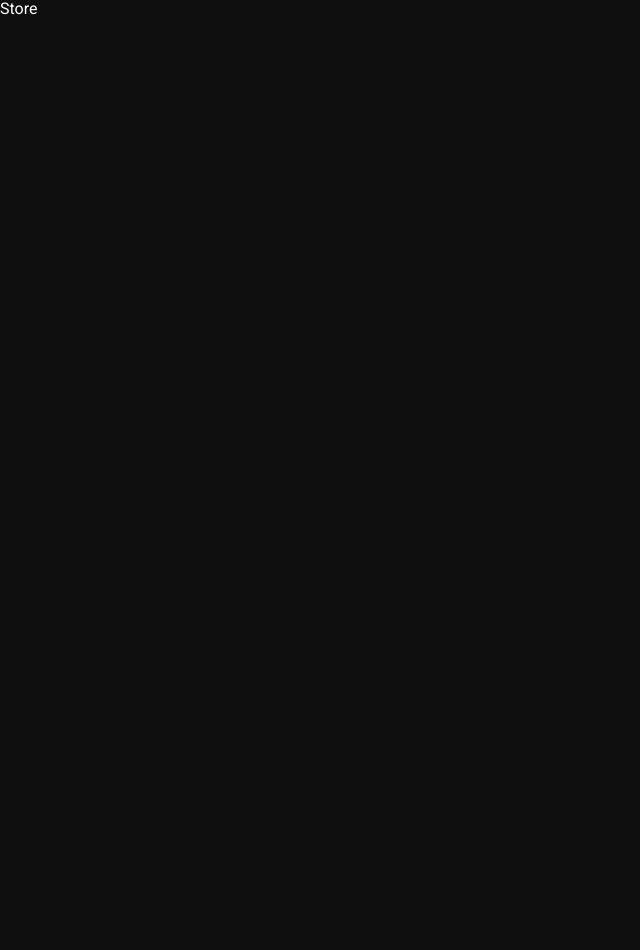
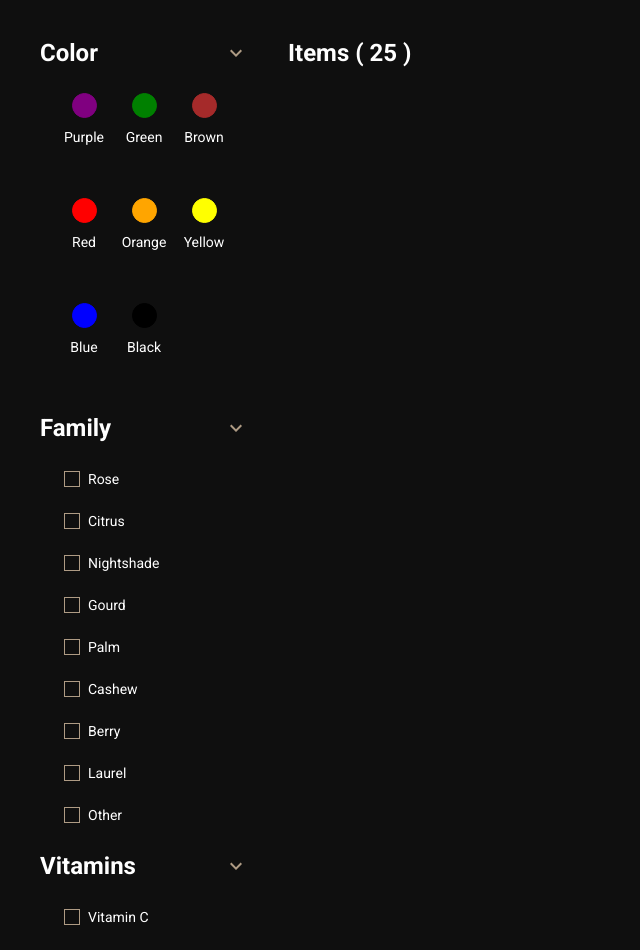
Before and after one commit to Hriday2406/fruits-lelo, a React (Vite) app: page /store in a window 1280 px wide. Shown: the part 99-1049 px from the top of the page, without its empty margins (0-640 px from the left). Before the commit the page ends 800 px from the top, so only its background shows below. Built offline with nearby package versions, Linux system fonts and the light colour scheme.

Commit message:
Store Pages Styling v0.5 - Aside styling complete but with bugs

```diff
--- a/src/components/Store.jsx
+++ b/src/components/Store.jsx
@@ -1,3 +1,200 @@
+import Icon from "@mdi/react";
+import { mdiChevronDown, mdiChevronUp, mdiWindowClose } from "@mdi/js";
+import { Checkbox, ConfigProvider } from "antd";
+import { useState } from "react";
+
+function Tags({ text, onClick }) {
+  return (
+    <div className="flex select-none items-center gap-1 rounded-full bg-accent px-3 py-1 font-mono text-xs font-black text-black">
+      <span className="">{text}</span>
+      <Icon
+        path={mdiWindowClose}
+        size={0.6}
+        className="cursor-pointer transition-all hover:scale-150"
+        onClick={() => {
+          console.log("test");
+        }}
+      />
+    </div>
+  );
+}
+
+function ColorCheckBox({ color }) {
+  return (
+    <ConfigProvider
+      theme={{
+        token: {
+          colorPrimary: color,
+          colorText: "#fff",
+          fontFamily: "Roboto",
+          colorBgContainer: color,
+          colorBorder: color,
+          borderRadiusSM: 50,
+          controlInteractiveSize: 25,
+          colorWhite: color == "Yellow" || color == "Orange" ? "#000" : "#fff",
+        },
+      }}
+    >
+      <Checkbox
+        className="flex w-1/4 flex-col items-center justify-center gap-2"
+        value={color}
+      >
+        {color}
+      </Checkbox>
+    </ConfigProvider>
+  );
+}
+
+function Aside() {
+  const colorOptions = [
+    "Purple",
+    "Green",
+    "Brown",
+    "Red",
+    "Orange",
+    "Yellow",
+    "Blue",
+    "Black",
+  ];
+  const familyOptions = [
+    { label: "Rose", value: "Rose" },
+    { label: "Citrus", value: "Citrus" },
+    { label: "Nightshade", value: "Nightshade" },
+    { label: "Gourd", value: "Gourd" },
+    { label: "Palm", value: "Palm" },
+    { label: "Cashew", value: "Cashew" },
+    { label: "Berry", value: "Berry" },
+    { label: "Laurel", value: "Laurel" },
+    { label: "Other", value: "Other" },
+  ];
+  const vitaminsOptions = [
+    { label: "Vitamin C", value: "C" },
+    { label: "Vitamin A", value: "A" },
+    { label: "Vitamin K", value: "K" },
+    { label: "Vitamin E", value: "E" },
+    { label: "Vitamin B6", value: "B6" },
+  ];
+
+  const [filters, setFilters] = useState([]);
+  const [families, setFamilies] = useState([]);
+  const [isColorOpen, setIsColorOpen] = useState(true);
+  const [isFamilyOpen, setIsFamilyOpen] = useState(true);
+  const [isVitaminOpen, setIsVitaminOpen] = useState(true);
+
+  function handleFamilyChange(checkedValues) {
+    console.log(checkedValues);
+  }
+  function handleVitaminsChange(checkedValues) {
+    console.log(checkedValues);
+  }
+
+  return (
+    <div className="w-72 p-10">
+      <div className="">
+        <div className="flex items-center justify-between bg-bg">
+          <h1 className="text-2xl font-bold">Color</h1>
+          <Icon
+            path={isColorOpen ? mdiChevronDown : mdiChevronUp}
+            size={1}
+            color="#ae9b84"
+            className="cursor-pointer transition-all hover:scale-125"
+            onClick={() => {
+              setIsColorOpen((prev) => !prev);
+            }}
+          />
+        </div>
+        <div
+          className={`m-6 origin-top transition-all duration-500 ${isColorOpen ? "" : "scale-y-0"}`}
+        >
+          <Checkbox.Group onChange={handleFamilyChange} className="flex gap-5">
+            {colorOptions.map((color, index) => (
+              <ColorCheckBox color={color} key={color + index} />
+            ))}
+          </Checkbox.Group>
+        </div>
+      </div>
+      <div className="">
+        <div className="flex items-center justify-between">
+          <h1 className="text-2xl font-bold">Family</h1>
+          <Icon
+            path={isFamilyOpen ? mdiChevronDown : mdiChevronUp}
+            size={1}
+            color="#ae9b84"
+            className="cursor-pointer transition-all hover:scale-125"
+            onClick={() => {
+              setIsFamilyOpen((prev) => !prev);
+            }}
+          />
+        </div>
+        <div className="m-6">
+          <ConfigProvider
+            theme={{
+              token: {
+                colorPrimary: "#ae9b84",
+                colorText: "#fff",
+                fontFamily: "Roboto",
+                colorBgContainer: "#0f0f0f",
+                colorBorder: "#ae9b84",
+                borderRadiusSM: 0,
+              },
+            }}
+          >
+            <Checkbox.Group
+              options={familyOptions}
+              defaultValue={[]}
+              className={`flex origin-top flex-col gap-5 transition-all duration-500 ${isFamilyOpen ? "" : "scale-y-0"}`}
+              onChange={handleFamilyChange}
+            />
+          </ConfigProvider>
+        </div>
+      </div>
+      <div className="">
+        <div className="flex items-center justify-between">
+          <h1 className="text-2xl font-bold">Vitamins</h1>
+          <Icon
+            path={isVitaminOpen ? mdiChevronDown : mdiChevronUp}
+            size={1}
+            color="#ae9b84"
+            className="cursor-pointer transition-all hover:scale-125"
+            onClick={() => {
+              setIsVitaminOpen((prev) => !prev);
+            }}
+          />
+        </div>
+        <div className="m-6 flex flex-col gap-5">
+          <ConfigProvider
+            theme={{
+              token: {
+                colorPrimary: "#ae9b84",
+                colorText: "#fff",
+                fontFamily: "Roboto",
+                colorBgContainer: "#0f0f0f",
+                colorBorder: "#ae9b84",
+                borderRadiusSM: 0,
+              },
+            }}
+          >
+            <Checkbox.Group
+              options={vitaminsOptions}
+              defaultValue={[]}
+              className={`flex origin-top flex-col gap-5 transition-all duration-500 ${isVitaminOpen ? "" : "scale-y-0"}`}
+              onChange={handleVitaminsChange}
+            />
+          </ConfigProvider>
+        </div>
+      </div>
+    </div>
+  );
+}
+
 export default function Store() {
-  return <>Store</>;
+  return (
+    <section className="flex">
+      <Aside />
+      <div className="flex flex-col items-start gap-5 pr-10 pt-10">
+        <h1 className="text-2xl font-bold">Items ( {25} )</h1>
+        <div className="flex gap-3"></div>
+      </div>
+    </section>
+  );
 }
```
